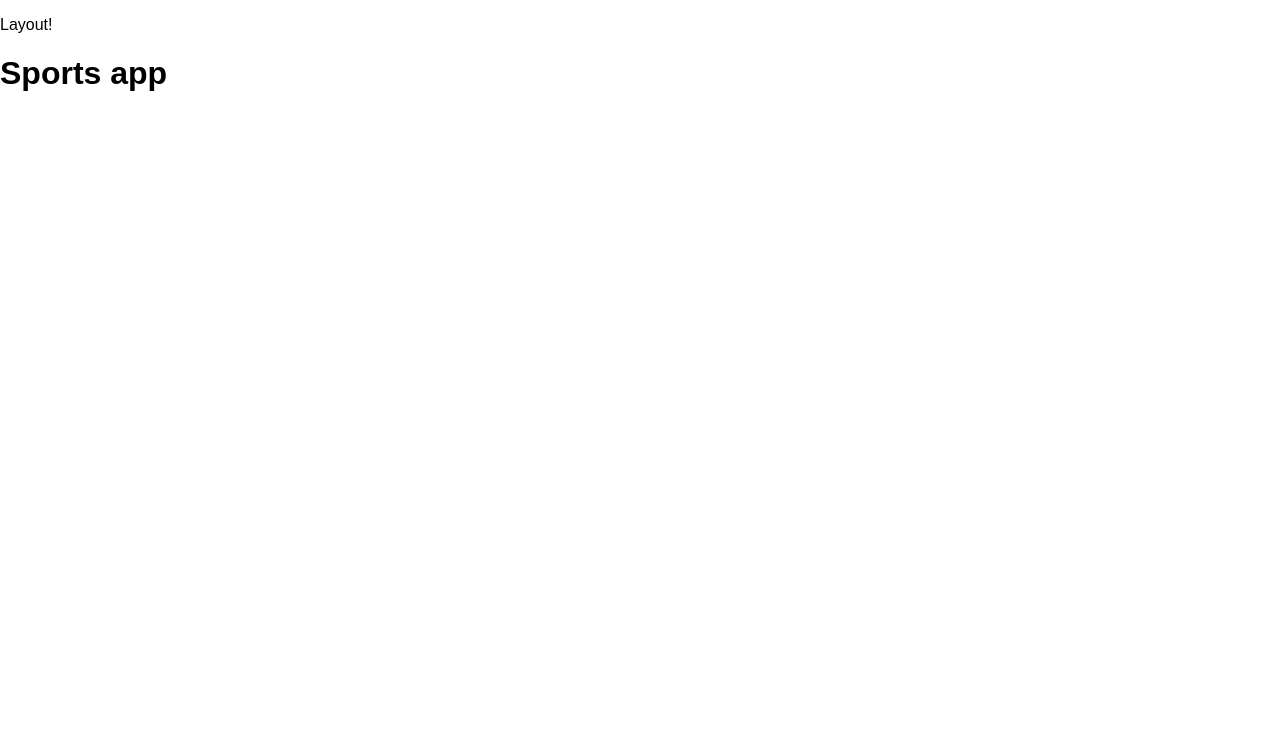
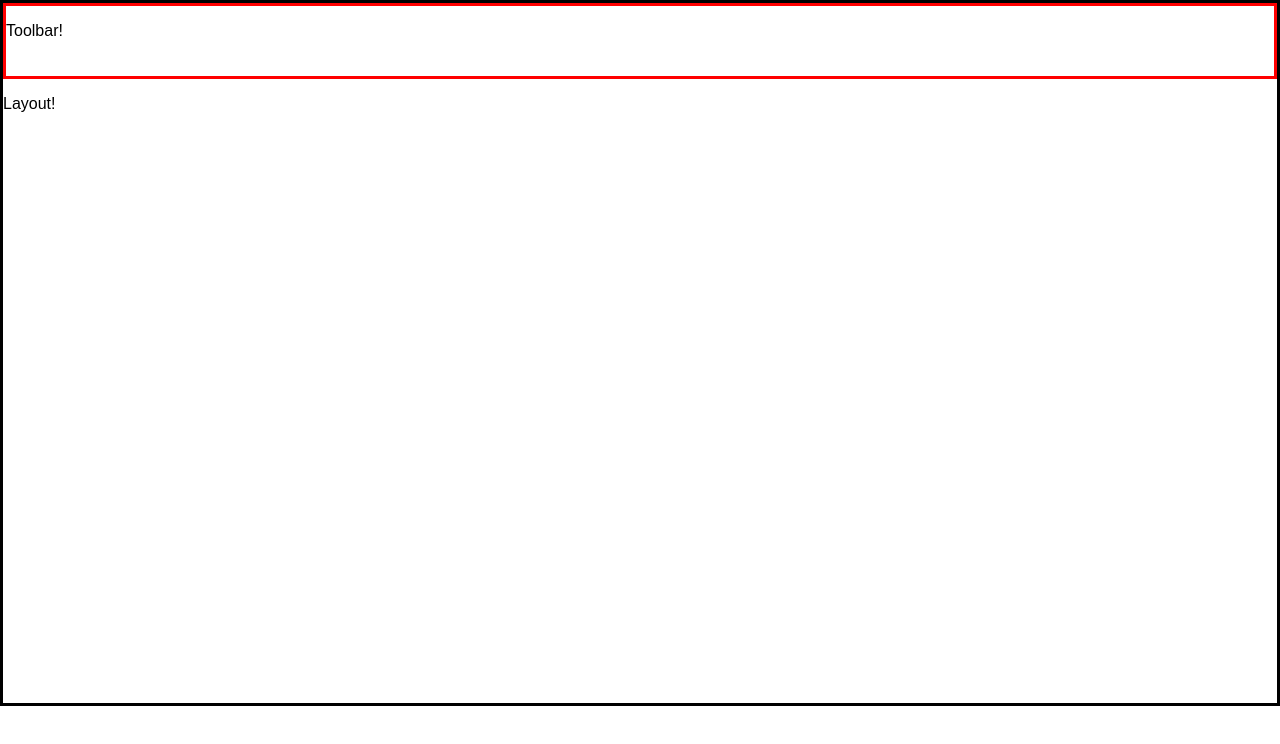
Before and after one commit to bananno/store-order, a React app: page / in a window 1280 px wide. Shown: the top 744 px of the page. Built offline with nearby package versions, Linux system fonts and the light colour scheme.

Commit message:
Add components and display outline

```diff
--- a/src/App.js
+++ b/src/App.js
@@ -1,13 +1,13 @@
 import React, { Component } from 'react';
 import './App.css';
 import Layout from './components/Layout/Layout';
+
 
 class App extends Component {
   render() {
     return (
       <div className="App">
-      <Layout />
-        <h1>Sports app</h1>
+        <Layout />
       </div>
     );
   }
--- a/src/components/Layout/Layout.css
+++ b/src/components/Layout/Layout.css
@@ -0,0 +1,4 @@
+.Layout {
+    border: solid black;
+    height: 700px;
+}
--- a/src/components/Layout/Layout.js
+++ b/src/components/Layout/Layout.js
@@ -1,8 +1,14 @@
 import React from 'react';
 import classes from './Layout.css';
+import Toolbar from '../Toolbar/Toolbar';
 
 const Layout = (props) => {
-  return <p>Layout!</p>;
+  return (
+    <div className={classes.Layout}>
+      <Toolbar />
+      <p>Layout!</p>
+    </div>
+  );
 };
 
 export default Layout;
--- a/src/components/Toolbar/Toolbar.css
+++ b/src/components/Toolbar/Toolbar.css
@@ -0,0 +1,4 @@
+.Toolbar {
+    border: solid red;
+    height: 70px;
+}
--- a/src/components/Toolbar/Toolbar.js
+++ b/src/components/Toolbar/Toolbar.js
@@ -2,7 +2,11 @@ import React from 'react';
 import classes from './Toolbar.css';
 
 const Toolbar = (props) => {
-  return <p>Toolbar!</p>;
+  return (
+    <div className={classes.Toolbar}>
+      <p>Toolbar!</p>
+    </div>
+  );
 };
 
 export default Toolbar;
```
